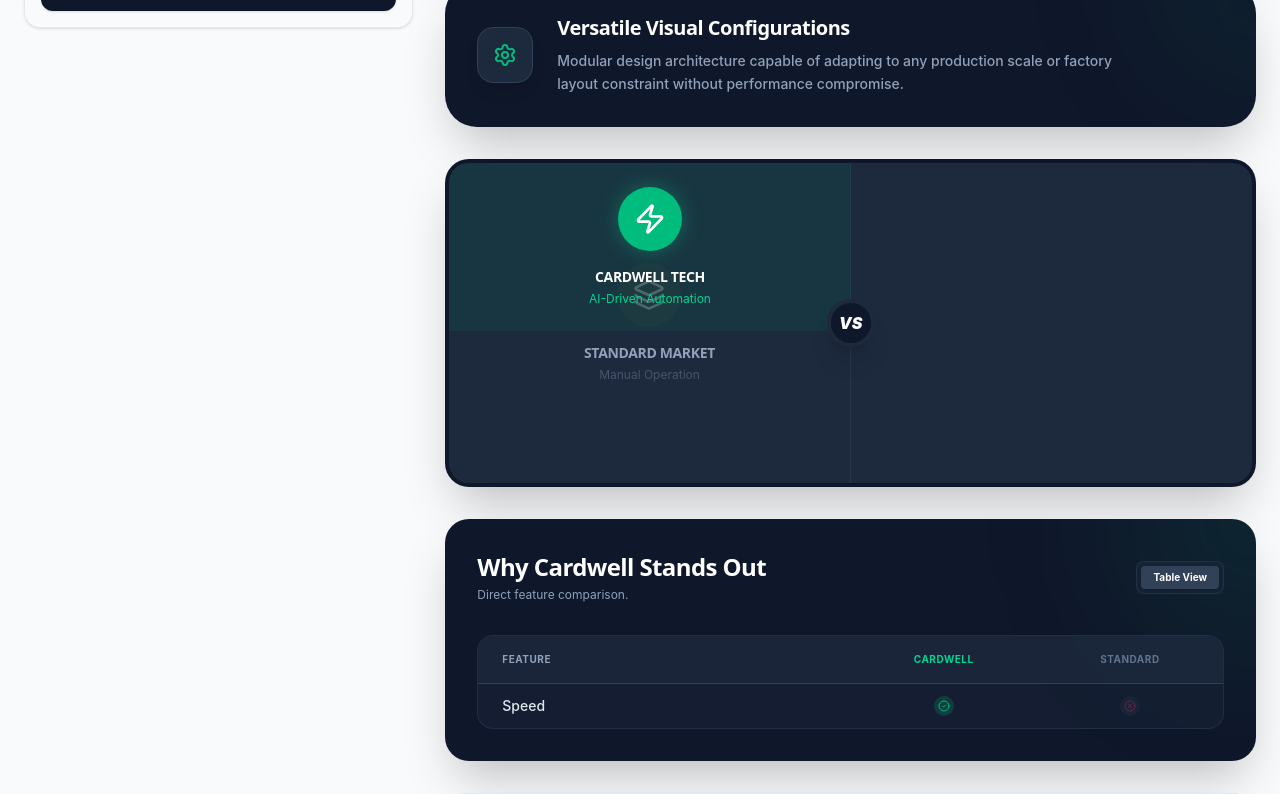
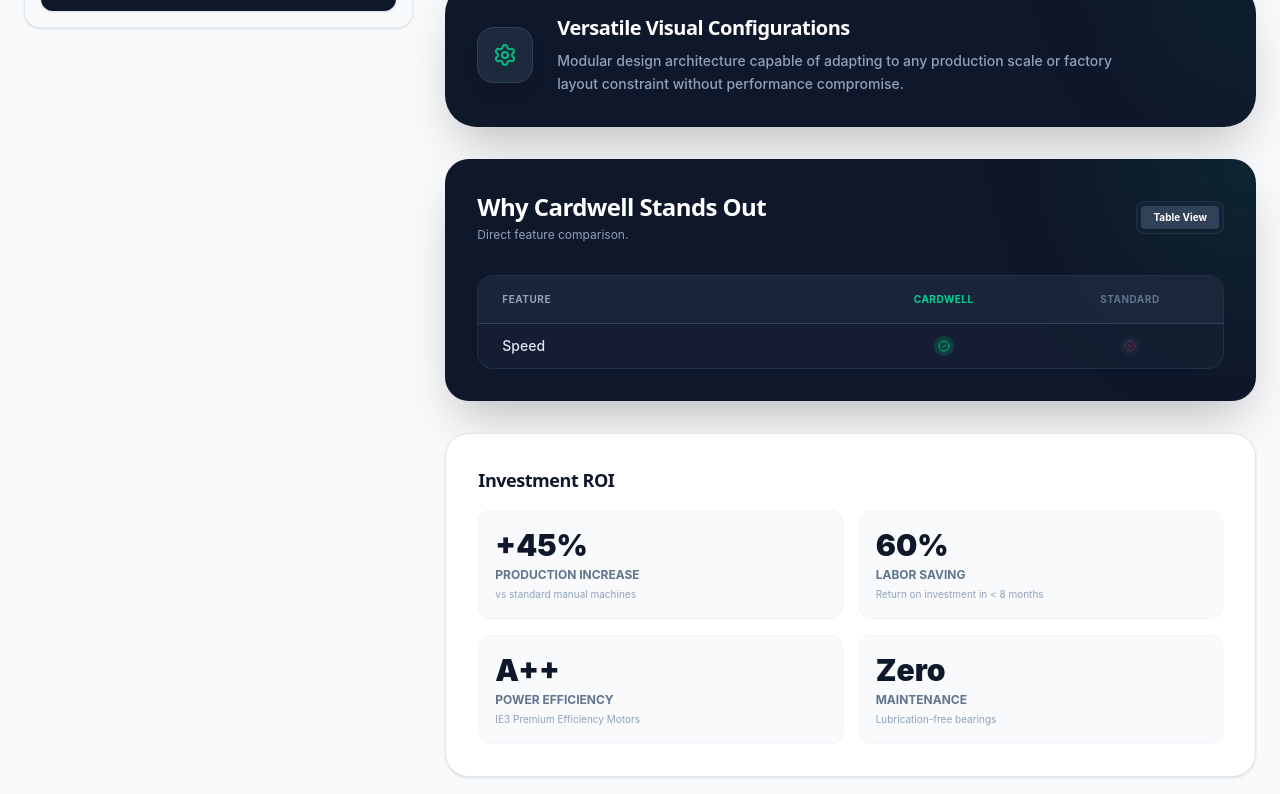
Before and after one commit to suryajagan2803-creator/carwell-website, a Next.js app: page /product/apron-doffing-device in a window 1280 px wide. Shown: the part 1702-2496 px from the top of the page. Built offline with nearby package versions, Linux system fonts and the light colour scheme.

Commit message:
Latest update: Fixed Timeline scroll, added Product Catalog filters

```diff
--- a/src/app/product/[slug]/page.tsx
+++ b/src/app/product/[slug]/page.tsx
@@ -306,7 +306,7 @@
                             <div className="space-y-8">
 
                                 {/* 1. VISUAL COMPARISON CARD */}
-                                <div className="bg-slate-900 rounded-3xl p-1 overflow-hidden shadow-2xl">
+                                <div className="bg-slate-900 rounded-3xl p-1 overflow-hidden shadow-2xl hidden">
                                     <div className="relative h-64 md:h-80 bg-slate-800 rounded-[20px] overflow-hidden group">
                                         {/* Split View */}
                                         <div className="absolute inset-y-0 left-0 w-1/2 bg-slate-800 border-r border-slate-700/50 flex flex-col justify-center items-center text-center p-6">
```
